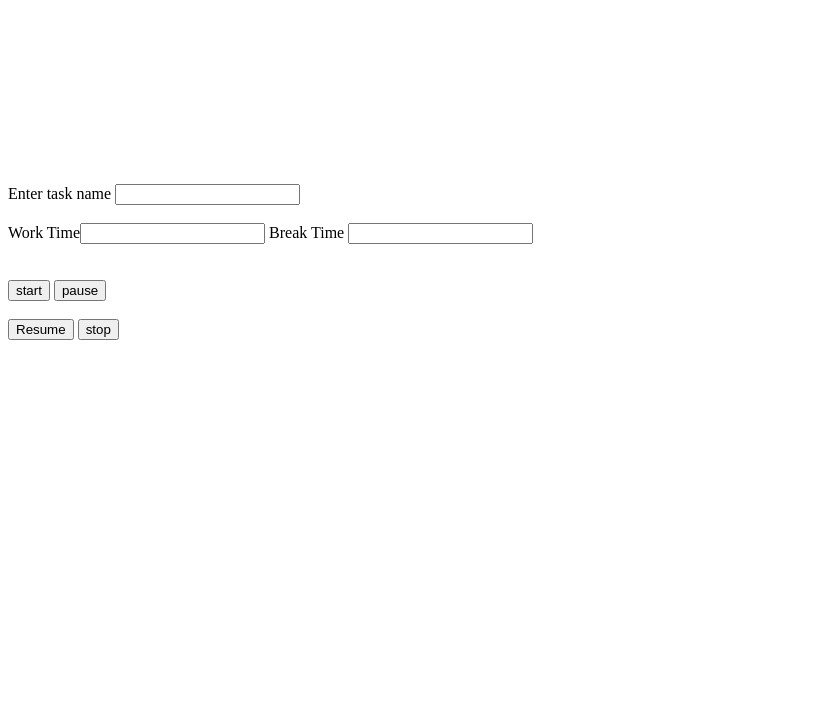
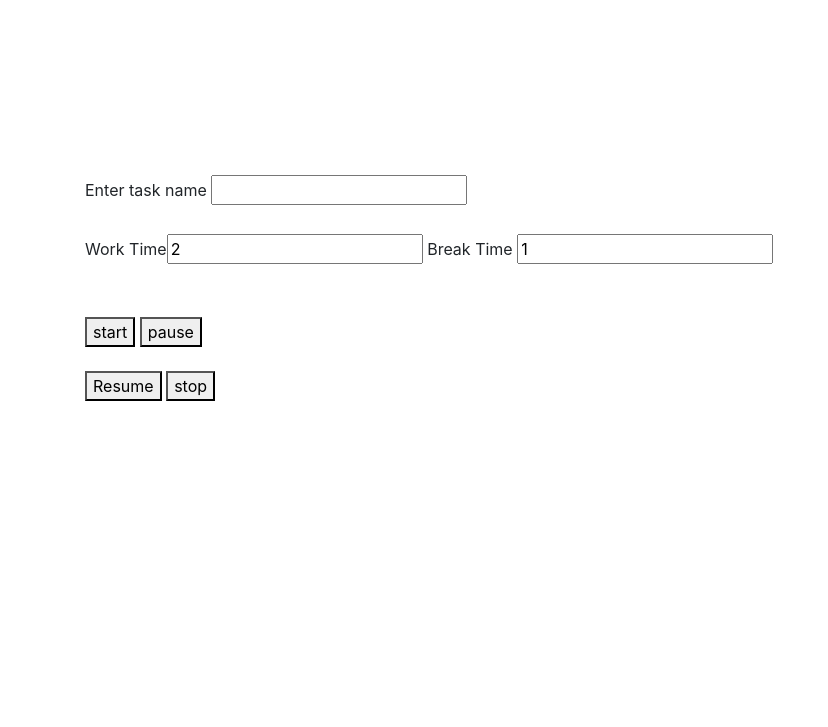
Before and after one commit to abdurrehmaan/pomodorotimer, a plain HTML site: page index.html in a window 1280 px wide. Shown: the part 73-800 px from the top of the page, without its empty margins (0-828 px from the left). Drawn offline with nearby package versions, Linux system fonts and the light colour scheme.

Commit message:
bootstap added

```diff
--- a/index.html
+++ b/index.html
@@ -5,6 +5,10 @@
     <meta charset="UTF-8">
     <meta http-equiv="X-UA-Compatible" content="IE=edge">
     <meta name="viewport" content="width=device-width, initial-scale=1.0">
+    <!-- bootstrap -->
+    <link rel="stylesheet" href="https://cdn.jsdelivr.net/npm/bootstrap@4.6.0/dist/css/bootstrap.min.css"
+        integrity="sha384-B0vP5xmATw1+K9KRQjQERJvTumQW0nPEzvF6L/Z6nronJ3oUOFUFpCjEUQouq2+l" crossorigin="anonymous">
+
     <title>Document</title>
     <style>
         .yellowcolor {
@@ -15,9 +19,11 @@
             border: 5px solid green;
         }
     </style>
+
 </head>
 
 <body>
+    <div class="container">
 
         <div class="worktimer" style="height: 200px; width: 200px;
     ">
@@ -35,8 +41,8 @@
         <br>
 
         <div>
-        <label for="">Work Time</label><input type="number" class="workinterval" value="">
-        <label for="">Break Time</label> <input type="number" class="breakinterval" value="">
+            <label for="">Work Time</label><input type="number" class="workinterval" value="2">
+            <label for="">Break Time</label> <input type="number" class="breakinterval" value="1">
 
         </div>
         <div>
@@ -57,6 +63,7 @@
             </ul>
 
         </div>
+    </div>
     <script src="./js/script.js"></script>
 
 </body>
```
Lines whose indentation alone changed are shown as unchanged.
